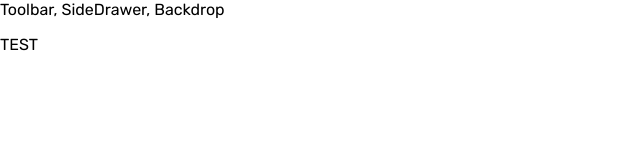
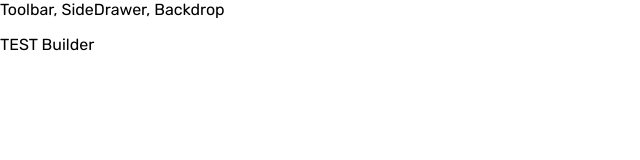
Before and after one commit to allan-2stars/burger-care, a React (Create React App) app: page / in a window 1280 px wide. Shown: the top 160 px of the page, without its empty margins (0-640 px from the left). Built offline with nearby package versions, Linux system fonts and the light colour scheme.

Commit message:
add class module without eject react also init Builder

```diff
--- a/src/App.js
+++ b/src/App.js
@@ -1,13 +1,14 @@
 import React, { Component } from 'react';
 
 import Layout from './components/Layout/Layout';
+import BurgerBuilder from './containers/BurgerBuilder/BurgerBuilder';
 
 class App extends Component {
   render() {
     return (
       <div>
         <Layout>
-          <p>TEST</p>
+          <BurgerBuilder />
         </Layout>
       </div>
     );
--- a/src/components/Layout/Layout.js
+++ b/src/components/Layout/Layout.js
@@ -1,11 +1,13 @@
 import React from 'react';
+
+import classes from './Layout.module.css';
 
 const Layout = props => {
   return (
     // Toolbar, SideDrawer, Backdrop
     <React.Fragment>
       <div>Toolbar, SideDrawer, Backdrop</div>
-      <main>{props.children}</main>
+      <main className={classes.Content}>{props.children}</main>
     </React.Fragment>
   );
 };
--- /dev/null
+++ b/src/components/Layout/Layout.module.css
@@ -0,0 +1,3 @@
+.Content {
+  margin-top: 16px;
+}
--- /dev/null
+++ b/src/containers/BurgerBuilder/BurgerBuilder.js
@@ -0,0 +1,9 @@
+import React, { Component } from 'react';
+
+class BurgerBuilder extends Component {
+  render() {
+    return <div>TEST Builder</div>;
+  }
+}
+
+export default BurgerBuilder;
```
